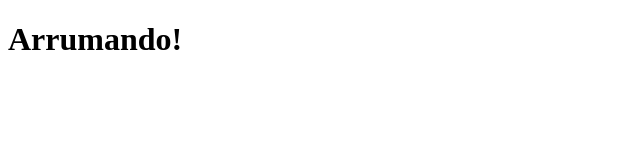
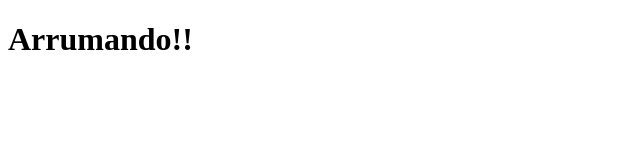
Before and after one commit to luanrizardi/clone-tabnews, a Next.js app: page / in a window 1280 px wide. Shown: the top 160 px of the page, without its empty margins (0-640 px from the left). Built offline with nearby package versions, Linux system fonts and the light colour scheme.

Commit message:
modifica a frase

```diff
--- a/pages/index.js
+++ b/pages/index.js
@@ -1,5 +1,5 @@
 function Home() {
-    return <h1>Arrumando!</h1>
+    return <h1>Arrumando!!</h1>
 }
 
 export default Home;
```
